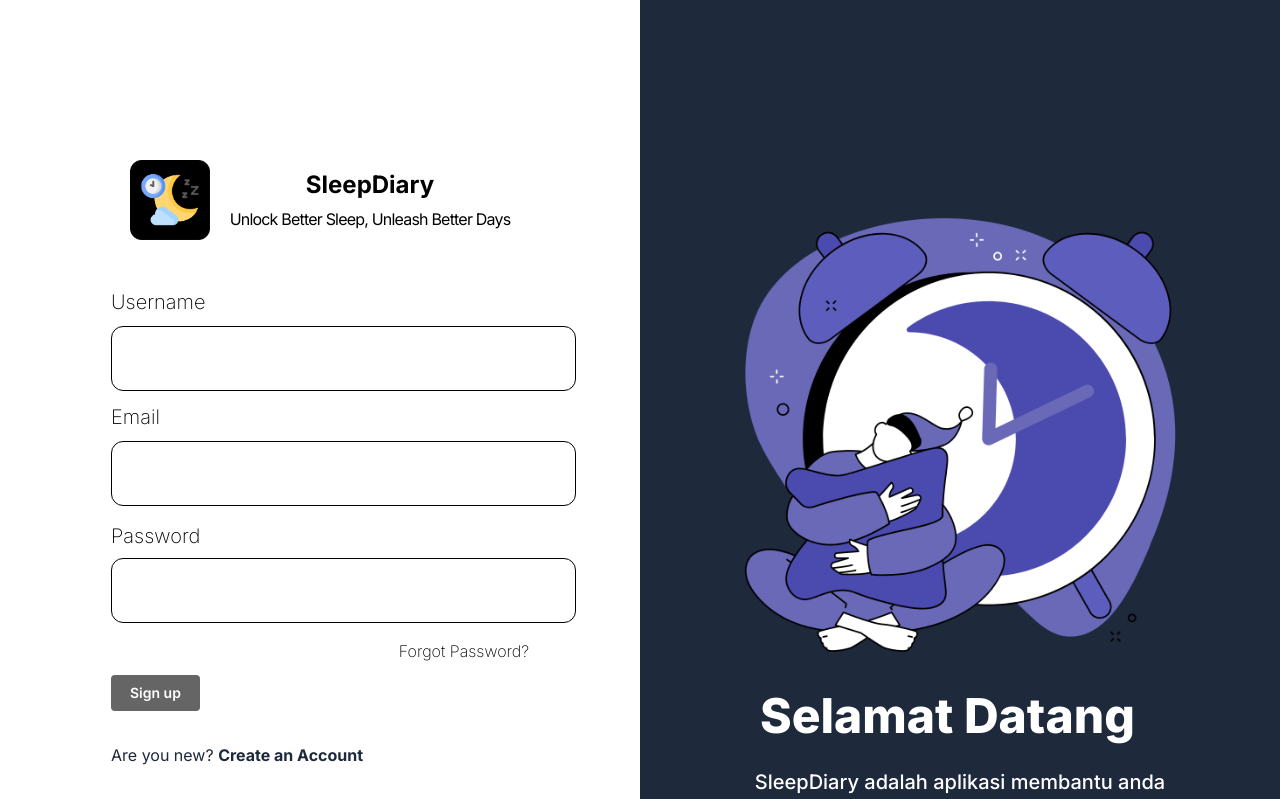
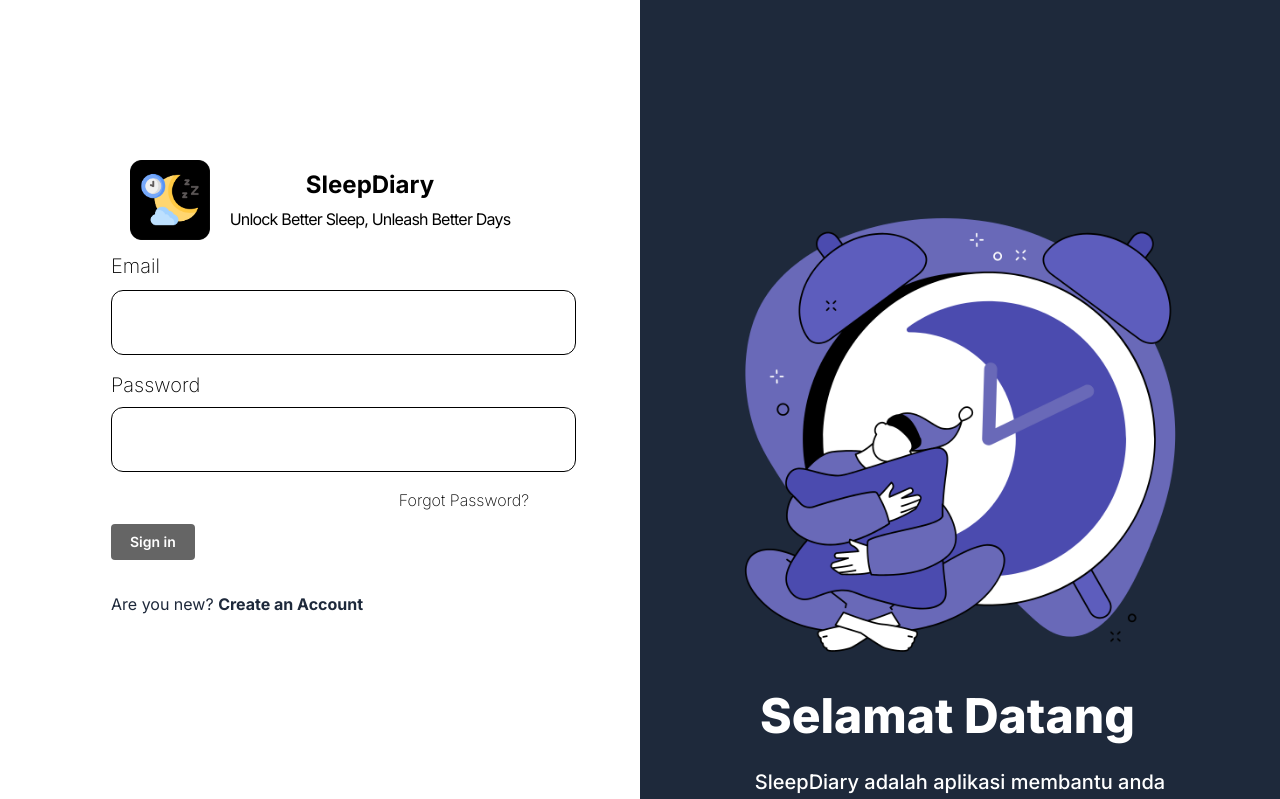
Before and after one commit to bayuhadi863/sleep-diary-website, a Next.js app: page /login in a window 1280 px wide. Shown: the top 799 px of the page. Built offline with nearby package versions, Linux system fonts and the light colour scheme.

Commit message:
login fix lagi

```diff
--- a/app/login/page.tsx
+++ b/app/login/page.tsx
@@ -29,13 +29,6 @@ const LoginPage = () => {
                 </div>
               </div>
               <form>
-                <div className="mt-12 text-xl font-[275] max-md:mt-10 max-md:max-w-full">
-                  Username
-                </div>
-                <input
-                  type="text"
-                  className="shrink-0 mt-2.5 rounded-xl border border-black border-solid bg-zinc-300 bg-opacity-0 h-[65px] max-md:max-w-full form-input-width"
-                />
                 <div className="mt-3 text-xl font-[275] max-md:max-w-full">
                   Email
                 </div>
@@ -60,7 +53,7 @@ const LoginPage = () => {
                     component="a"
                     className="px-16 py-7 text-xl font-medium text-white rounded-xl bg-slate-800 max-md:px-5"
                   >
-                    Sign up
+                    Sign in
                   </Button>
                 </Link>
               </div>
```
